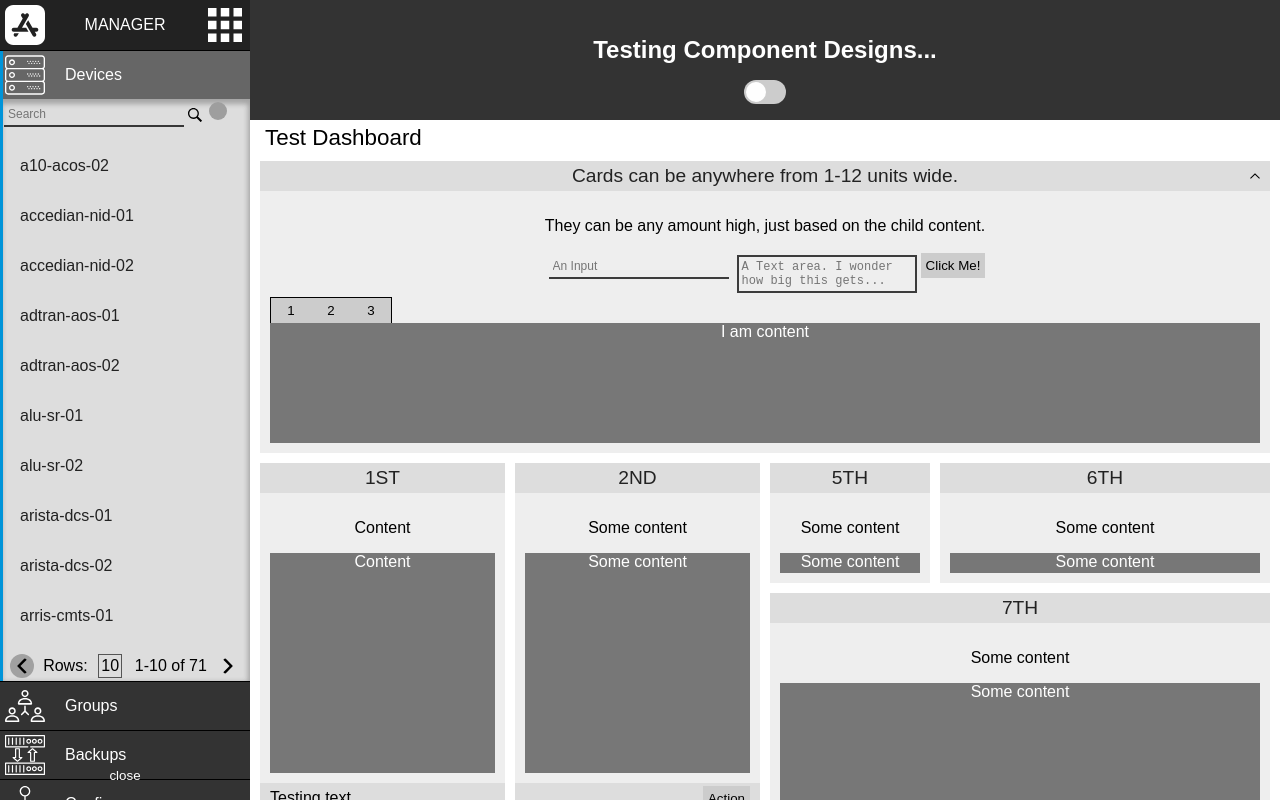
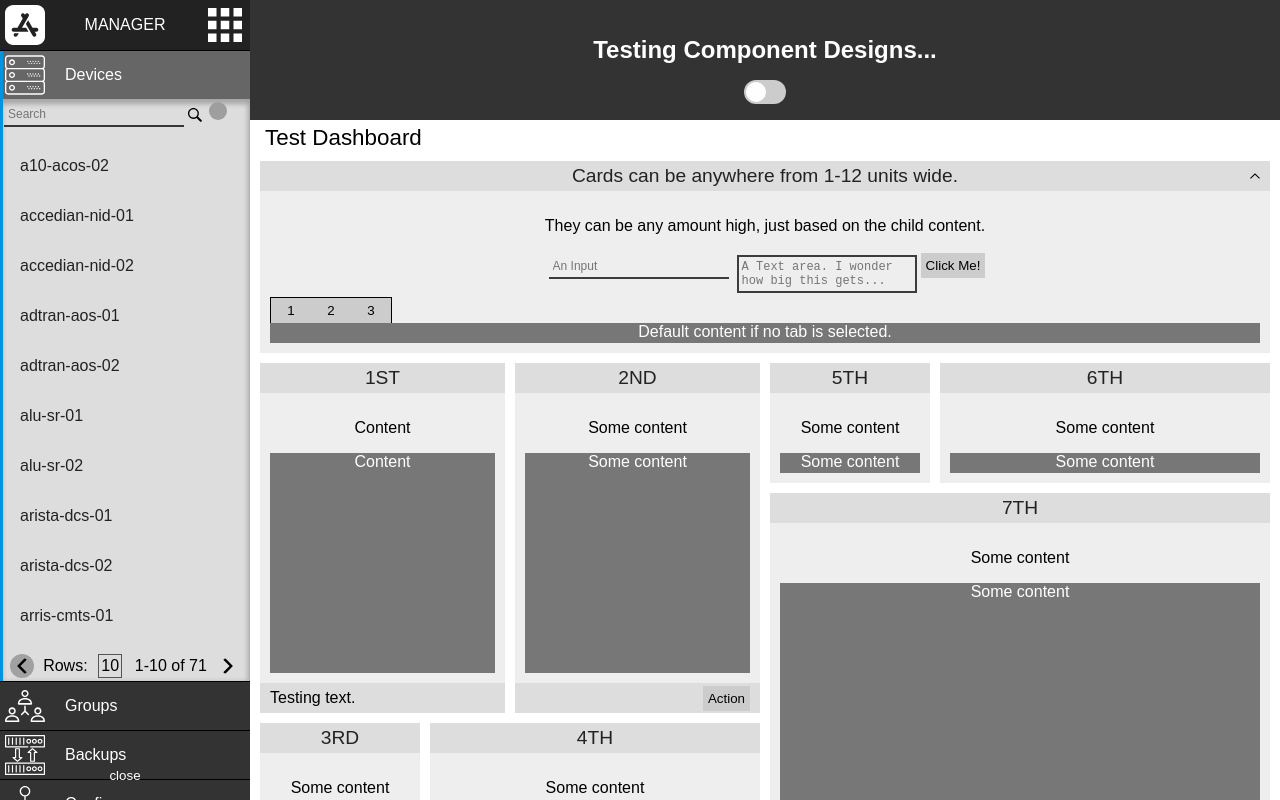
Before and after one commit to AndyTuttle12/ux_sandbox, a React (Create React App) app: page / in a window 1280 px wide. Built offline with nearby package versions, Linux system fonts and the light colour scheme; grey boxes are pictures that could not be loaded.

Commit message:
Added dynamic content controlled by tabs.

```diff
--- a/src/App.jsx
+++ b/src/App.jsx
@@ -17,6 +17,7 @@ class App extends Component {
 
     this.state = {
       navOpen: true,
+      tab: null,
     };
   }
 
@@ -24,8 +25,12 @@ class App extends Component {
     this.setState({ navOpen: !this.state.navOpen });
   }
 
+  setTab = (name) => {
+    this.setState({ tab: name });
+  }
+
   render() {
-    const { navOpen } = this.state;
+    const { navOpen, tab } = this.state;
     return (
       <div className={`App ${navOpen?'standard':'expanded'}`}>
         <header className="App-header">
@@ -41,8 +46,11 @@ class App extends Component {
               <TextInput placeholder="An Input" onChange={() => {}}></TextInput>
               <TextArea resize="none" placeholder="A Text area. I wonder how big this gets..." onChange={() => {}}></TextArea>
               <Button onClick={() => console.log(this.props.context)}>Click Me!</Button>
-              <Tabs opentab={(e) => console.log(e)} names={['1', '2', '3']} />
-              <div style={{ width: '100%', height: '120px', backgroundColor: '#777', color: '#fff'}}>I am content</div>
+              <Tabs opentab={(name) => this.setTab(name)} names={['1', '2', '3']} />
+              {tab === null && (<div style={{ width: '100%', height: '20px', backgroundColor: '#777', color: '#fff'}}>Default content if no tab is selected.</div>)}
+              {tab === '1' && (<div style={{ width: '100%', height: '120px', backgroundColor: '#777', color: '#fff'}}>This is tab 1 content</div>)}
+              {tab === '2' && (<div style={{ width: '100%', height: '120px', backgroundColor: '#777', color: '#fff'}}>This is tab 2 content</div>)}
+              {tab === '3' && (<div style={{ width: '100%', height: '120px', backgroundColor: '#777', color: '#fff'}}>This is tab 3 content</div>)}
             </Card>
 
             <CardArea spanWidth={6} direction="row">
--- a/src/components/Tabs/index.jsx
+++ b/src/components/Tabs/index.jsx
@@ -32,8 +32,8 @@ export default class Tabs extends Component {
   }
 
   onClick = (e) => {
-    console.log(e.target);
-    this.setState({ selected: e.target.name }, () => this.props.opentab());
+    this.setState({ selected: e.target.name });
+    this.props.opentab(e.target.name);
   };
 
   render() {
```
